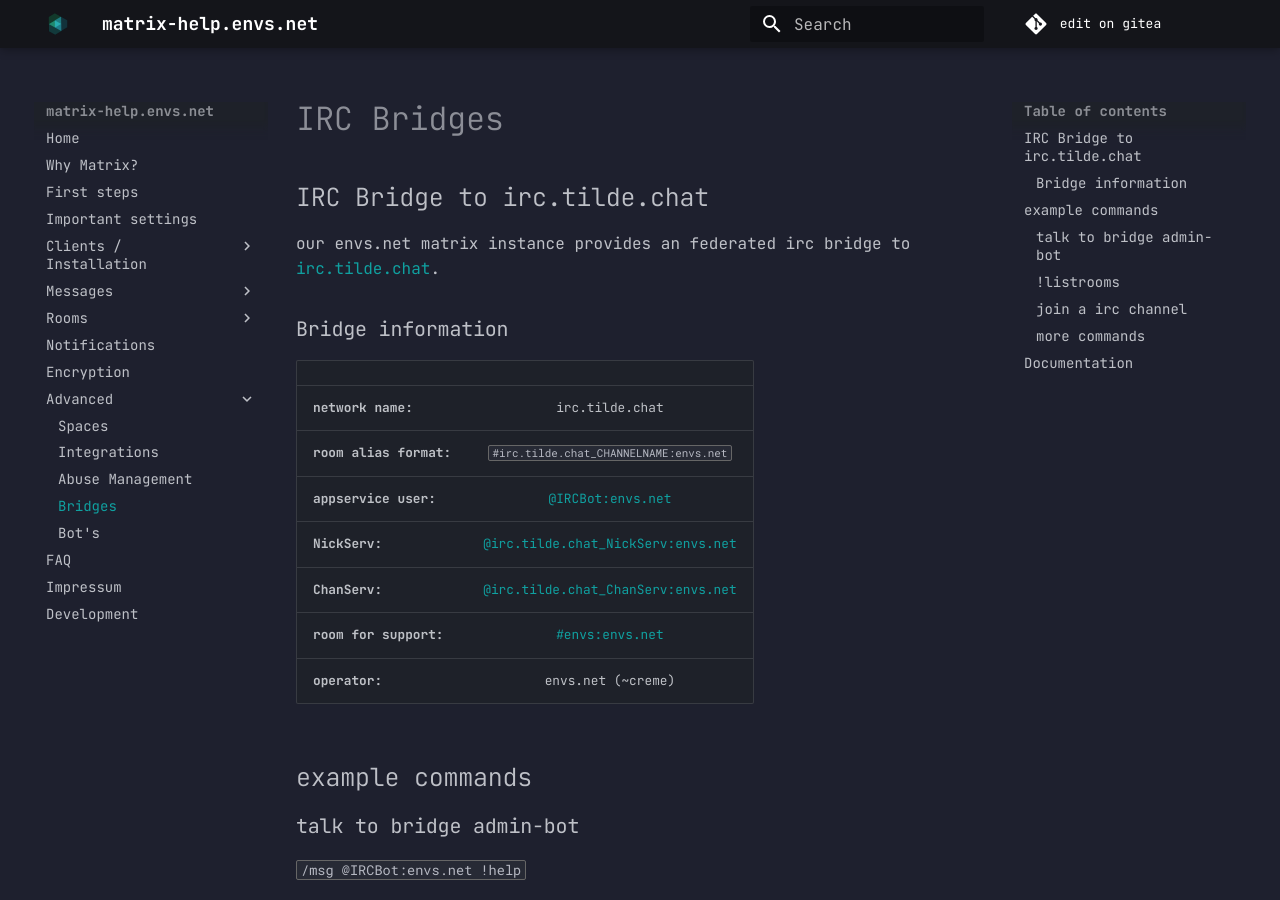
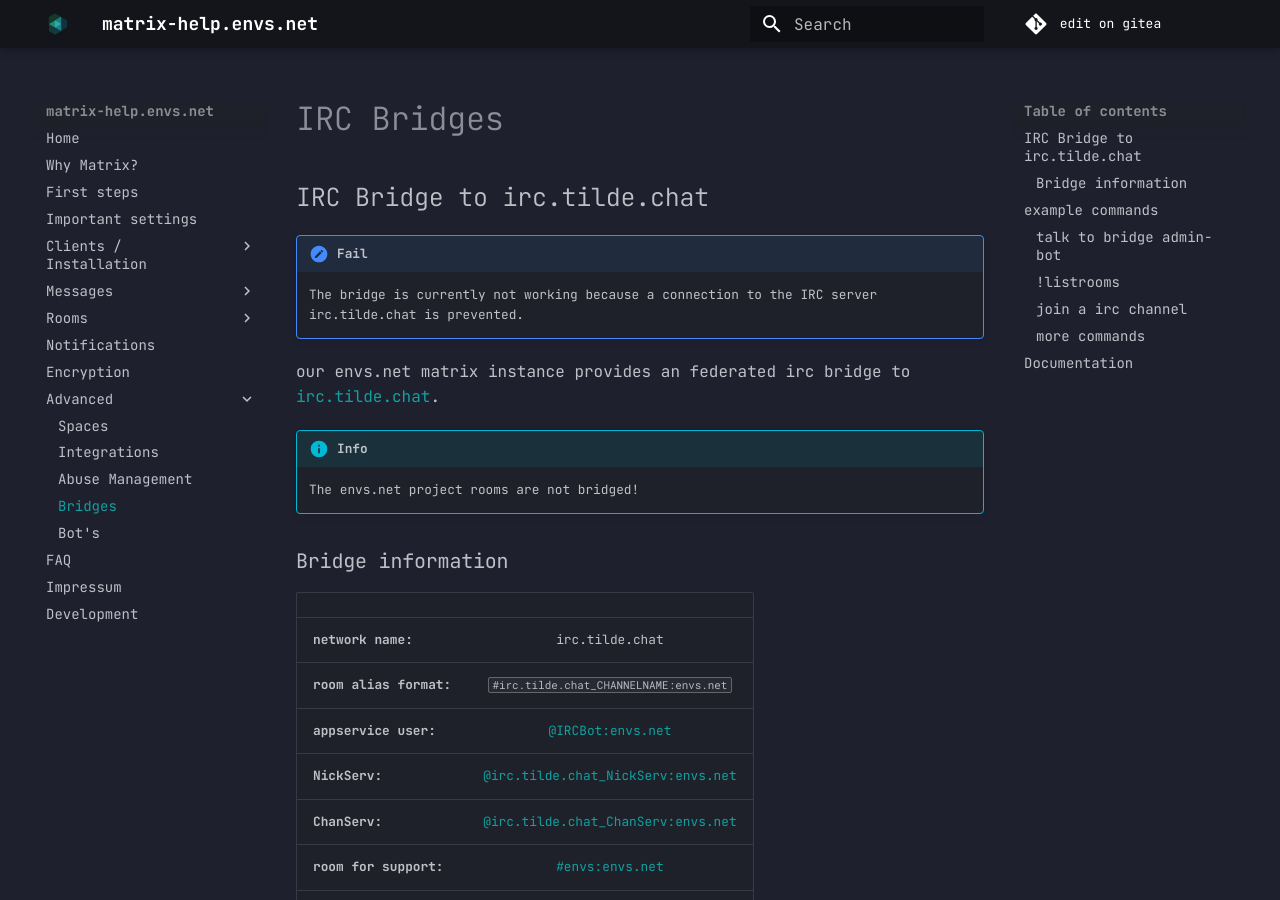
Before and after one commit to envs-net/matrix-doc, an MkDocs documentation site: the page built from docs/advanced/bridges.md, in a window 1280 px wide and 900 px high. Built offline with MkDocs 1.6.1 and Material for MkDocs 9.7.7, drawn with Linux system fonts in a browser that asks for light colours.

Commit message:
advanced/bridges.md: add bridge note

```diff
--- a/docs/advanced/bridges.md
+++ b/docs/advanced/bridges.md
@@ -7,7 +7,13 @@ date: 2021-08-03T20:30:00+02:00
 
 ## IRC Bridge to irc.tilde.chat
 
+!!! fail
+	The bridge is currently not working because a connection to the IRC server irc.tilde.chat is prevented.
+
 our envs.net matrix instance provides an federated irc bridge to [irc.tilde.chat](https://tilde.chat/).
+
+!!! info
+	The envs.net project rooms are not bridged!
 
 ### Bridge information
 
```
